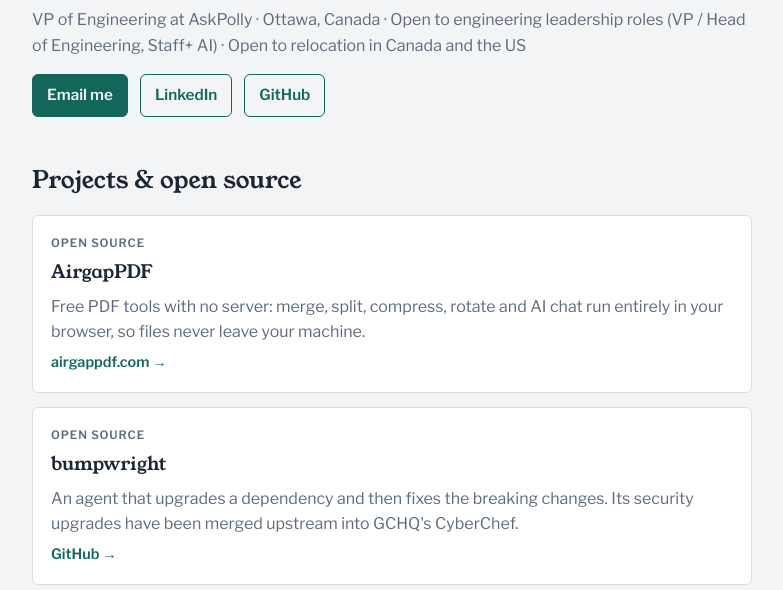
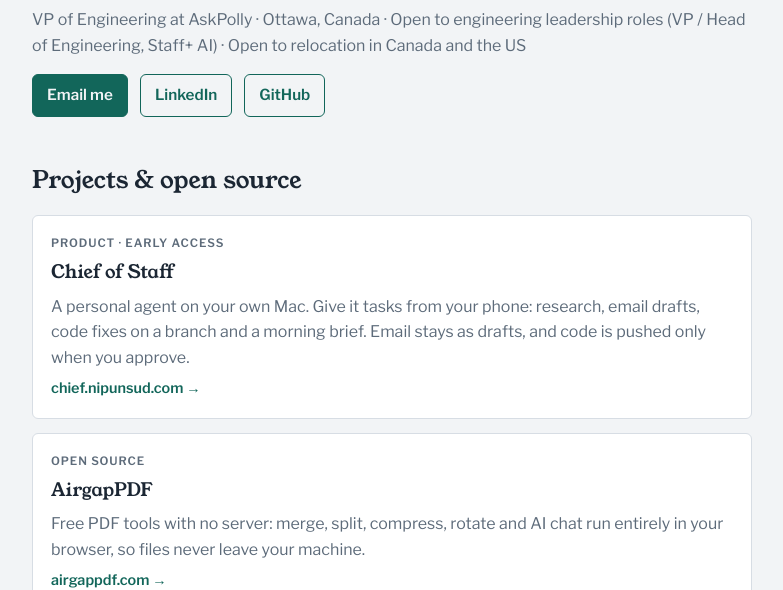
Before and after one commit to nipunhsud/nipunsud.com, a plain HTML site: page index.html in a window 1280 px wide. Shown: the part 210-800 px from the top of the page, without its empty margins (248-1031 px from the left). Drawn offline with nearby package versions, Linux system fonts and the light colour scheme.

Commit message:
Projects: Chief of Staff card linking to chief.nipunsud.com
Co-Authored-By: Claude Opus 5.5 <noreply@anthropic.com>

```diff
--- a/index.html
+++ b/index.html
@@ -78,6 +78,12 @@ footer{display:flex;gap:18px;flex-wrap:wrap}
   <section aria-labelledby="proj">
     <h2 id="proj">Projects &amp; open source</h2>
     <div class="cards">
+      <a class="card" href="https://chief.nipunsud.com/">
+        <span class="label">Product · Early access</span>
+        <h3>Chief of Staff</h3>
+        <p class="muted">A personal agent on your own Mac. Give it tasks from your phone: research, email drafts, code fixes on a branch and a morning brief. Email stays as drafts, and code is pushed only when you approve.</p>
+        <span class="go">chief.nipunsud.com →</span>
+      </a>
       <a class="card" href="https://airgappdf.com">
         <span class="label">Open source</span>
         <h3>AirgapPDF</h3>
```
